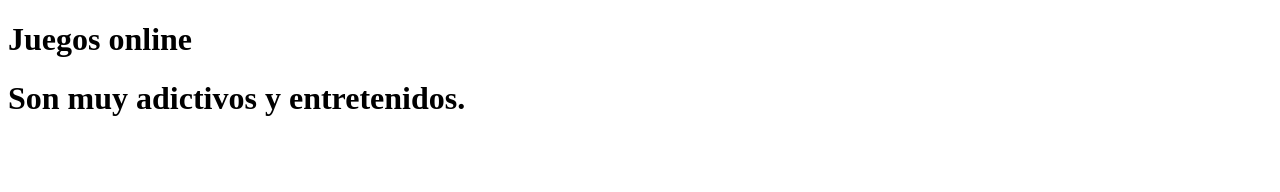
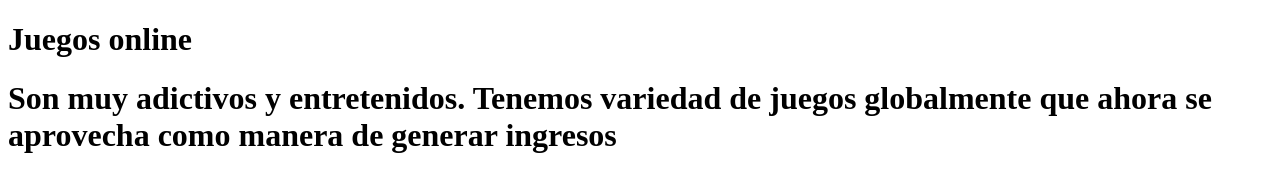
Before and after one commit to DiegoDamianB/juegos.github.io, a plain HTML site: page index.html in a window 1280 px wide. Drawn offline with Linux system fonts and the light colour scheme.

Commit message:
juegos 1

```diff
--- a/index.html
+++ b/index.html
@@ -9,6 +9,6 @@
       Son muy adictivos y entretenidos.
 
 <body>
-
+    Tenemos variedad de juegos globalmente que ahora se aprovecha como manera de generar ingresos
 </body>
 </html>
```
